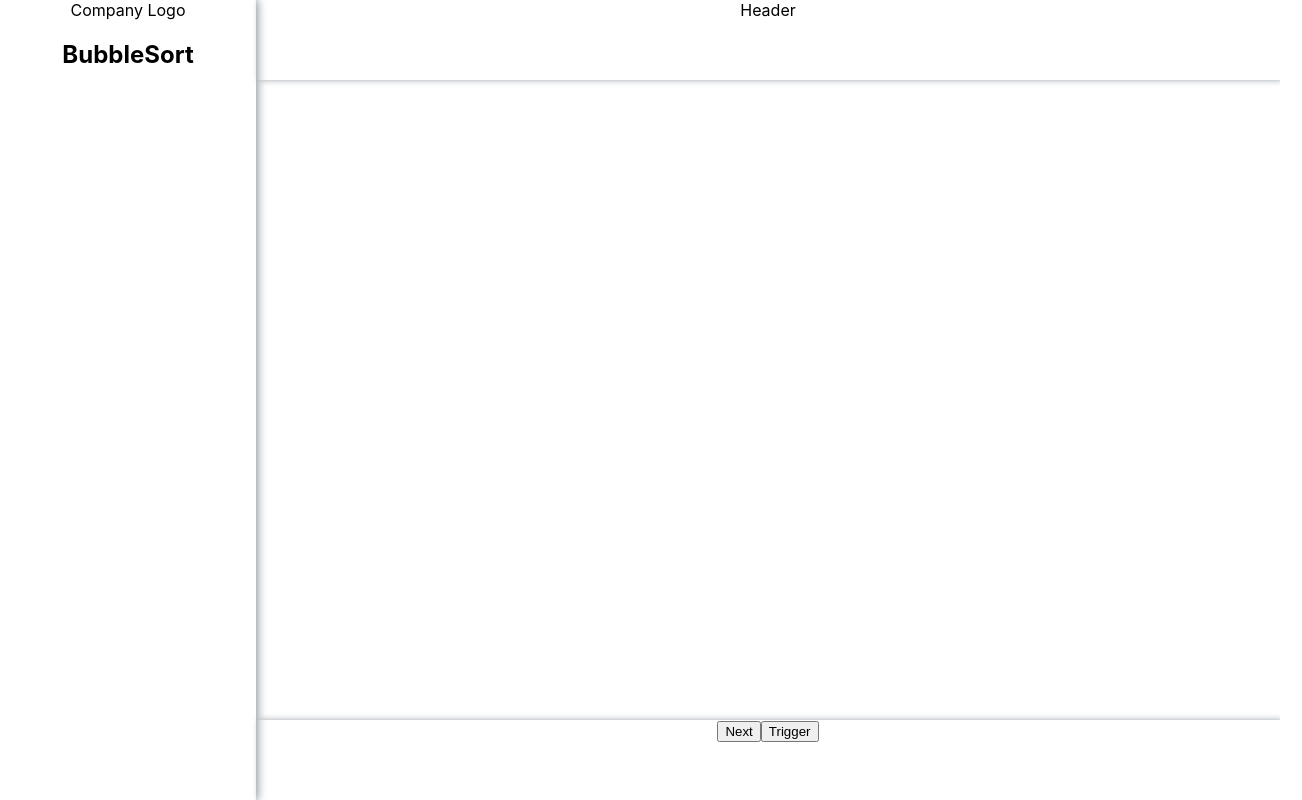
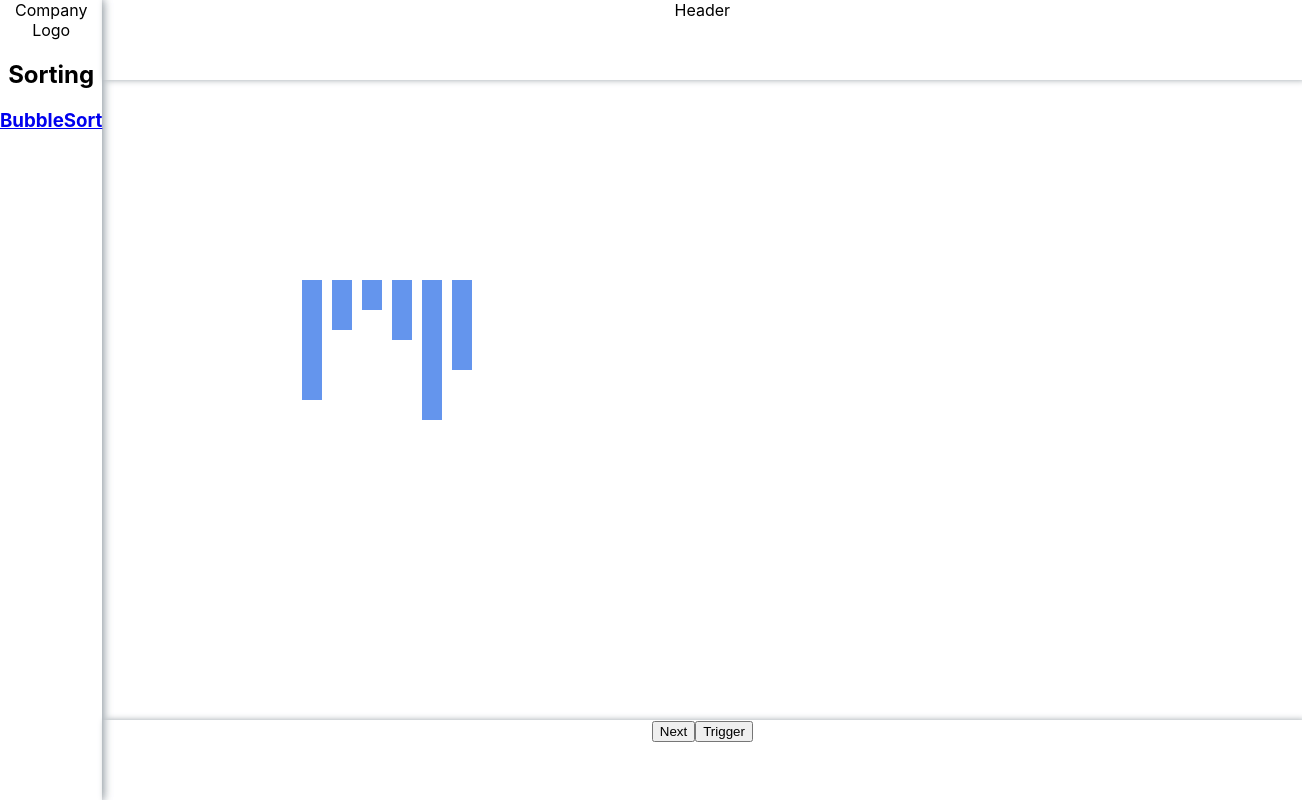
Before and after one commit to shaide32/algoviz, a React (Create React App) app: page / in a window 1280 px wide. Shown: the whole page, 1302 px wide, since content can reach past the window. Built offline with nearby package versions, Linux system fonts and the light colour scheme.

Commit message:
bubble sort is working with react

```diff
--- a/src/components/Canvas.js
+++ b/src/components/Canvas.js
@@ -2,9 +2,12 @@ import React from 'react';
 
 const Canvas = () => {
     return (
-        <canvas className="canvas" id="canvas">
-            Main
-        </canvas>
+        <div className="canvas-container">
+            <canvas id="canvas" width="1200px" height="500px">
+                Main
+            </canvas>
+        </div>
+
     );
 }
 
--- a/src/components/Sidebar.js
+++ b/src/components/Sidebar.js
@@ -1,4 +1,16 @@
-import React, { Component } from "react";
+import React, { Component, Fragment } from "react";
+import {metaData} from '../core/algorithms';
+
+const getChildren = (children, parentUrl) => {
+    if(children){
+        return children.map((child) => {
+            return (
+                <a href={parentUrl+child.url} key={child.name}><h3 >{child.name}</h3></a>
+            )
+        });
+    }
+    return null;
+}
 
 class Sidebar extends Component {
     constructor(props) {
@@ -8,10 +20,24 @@ class Sidebar extends Component {
         }
     }
     render() {
+        console.log(metaData.children);
+        const links = metaData.children;
         return(
             <div className="sidebar">
                 <span>Company Logo</span>
-                <h2>BubbleSort</h2>
+                {
+                    links.map((link) => {
+                        const childElements = getChildren(link.children, link.url);
+                        return (
+                            <Fragment key={link.name}>
+                                <h2 key={link.name}>{link.name}</h2>
+                                {childElements}
+                            </Fragment>
+
+                        );
+                    })
+                }
+
             </div>
         );
     }
--- /dev/null
+++ b/src/core/algorithms/index.js
@@ -0,0 +1,14 @@
+import { metaData as sortingMetaData } from './sorting';
+
+const algos = [];
+algos.push(sortingMetaData);
+
+const meta = {
+    name: '',
+    url: '',
+    children: algos
+}
+
+export {
+    meta as metaData
+}
--- a/src/core/algorithms/sorting/bubbleSort.js
+++ b/src/core/algorithms/sorting/bubbleSort.js
@@ -2,6 +2,11 @@ import AnimatedArray from '../../animatedObjects/animatedArray';
 const arr = new AnimatedArray(200, 200, 'cornflowerblue', 'tomato');
 arr.init([120, 50, 30, 60, 140, 90]);
 const args = [arr];
+const meta = {
+    name: 'BubbleSort',
+    url: '/bubblesort'
+}
+
 function* bubbleSort(arr) {
     let temp;
     for (let i = 0; i < arr.length; i++) {
@@ -33,5 +38,6 @@ function* bubbleSort(arr) {
 export {
     bubbleSort as fn,
     args,
-    arr as animationWrapper
+    arr as animationWrapper,
+    meta as metaData
 };
--- /dev/null
+++ b/src/core/algorithms/sorting/index.js
@@ -0,0 +1,13 @@
+import {metaData as bubbleMetaData} from './bubbleSort';
+const algos = [];
+algos.push(bubbleMetaData);
+
+const meta = {
+    name: 'Sorting',
+    url: '/sorting',
+    children: algos
+}
+
+export {
+    meta as metaData
+}
--- a/src/css/App.css
+++ b/src/css/App.css
@@ -23,7 +23,7 @@
   box-shadow: 0.2rem 0 0.4rem #9da5ab;
 }
 
-.canvas {
+.canvas-container {
   flex: 1 1 auto;
   min-height: 500px;
   min-width: 500px;
```
